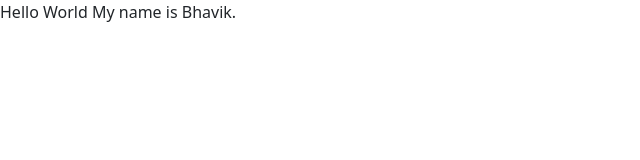
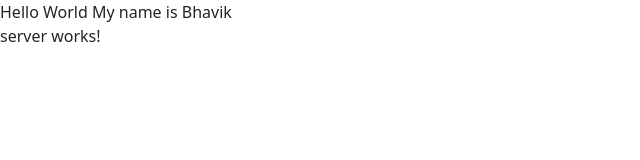
Before and after one commit to bhavikvashi1804/AngularBasics, an Angular app: page / in a window 1280 px wide. Shown: the top 160 px of the page, without its empty margins (0-640 px from the left). Built offline with nearby package versions, Linux system fonts and the light colour scheme.

Commit message:
Create a new Component and use it

```diff
--- a/src/app/app.component.html
+++ b/src/app/app.component.html
@@ -1,2 +1,4 @@
 Hello World
-My name is Bhavik.
+My name is Bhavik
+
+<app-server></app-server>
--- a/src/app/app.module.ts
+++ b/src/app/app.module.ts
@@ -3,10 +3,12 @@ import { BrowserModule } from '@angular/platform-browser';
 
 import { AppRoutingModule } from './app-routing.module';
 import { AppComponent } from './app.component';
+import { ServerComponent } from './server/server.component';
 
 @NgModule({
   declarations: [
-    AppComponent
+    AppComponent,
+    ServerComponent
   ],
   imports: [
     BrowserModule,
--- /dev/null
+++ b/src/app/server/server.component.html
@@ -0,0 +1 @@
+<p>server works!</p>
--- /dev/null
+++ b/src/app/server/server.component.ts
@@ -0,0 +1,15 @@
+import { Component, OnInit } from '@angular/core';
+
+@Component({
+  selector: 'app-server',
+  templateUrl: './server.component.html',
+  styleUrls: ['./server.component.css']
+})
+export class ServerComponent implements OnInit {
+
+  constructor() { }
+
+  ngOnInit(): void {
+  }
+
+}
```
Also changed, not shown: src/app/server/server.component.css (added).
